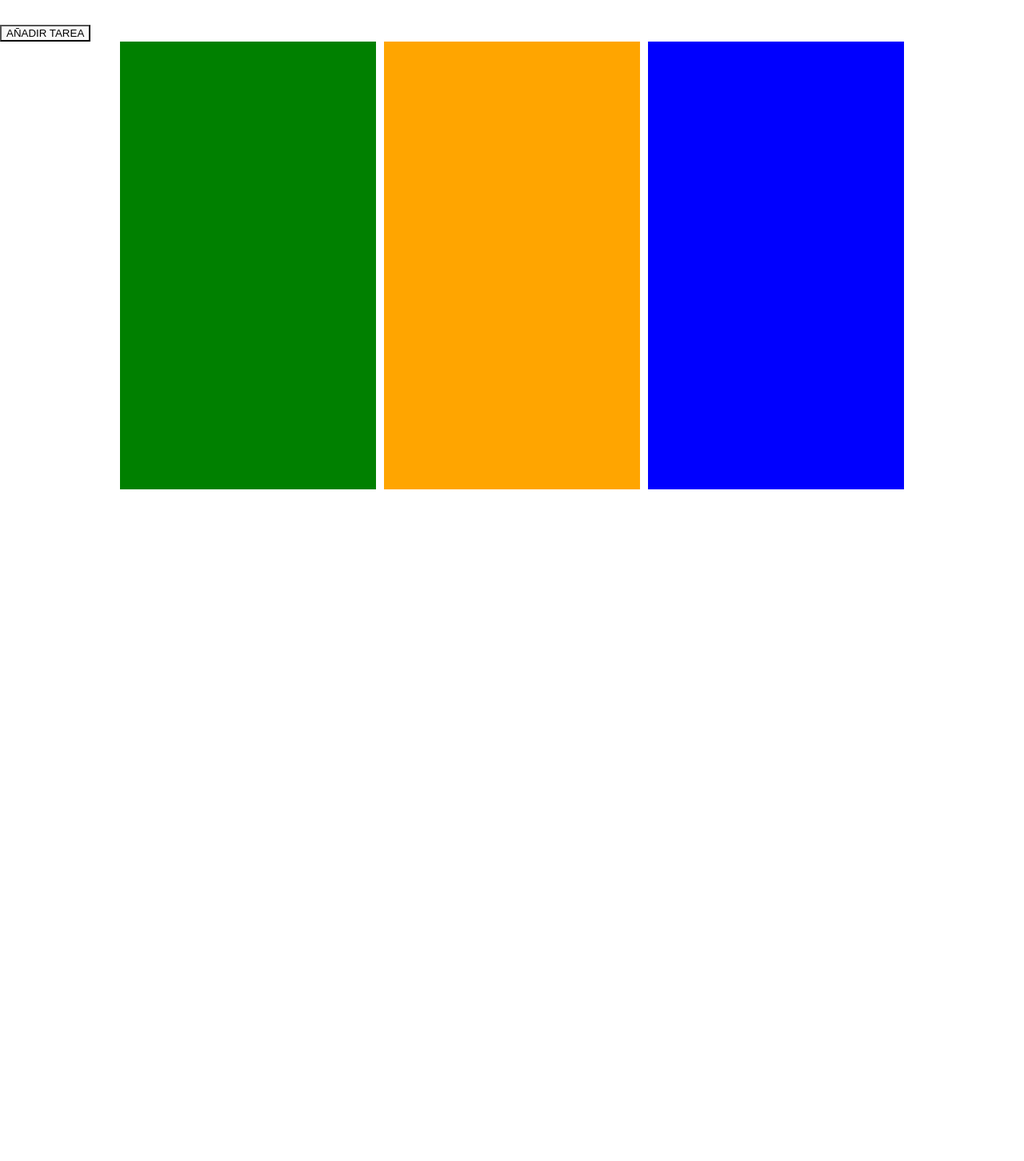
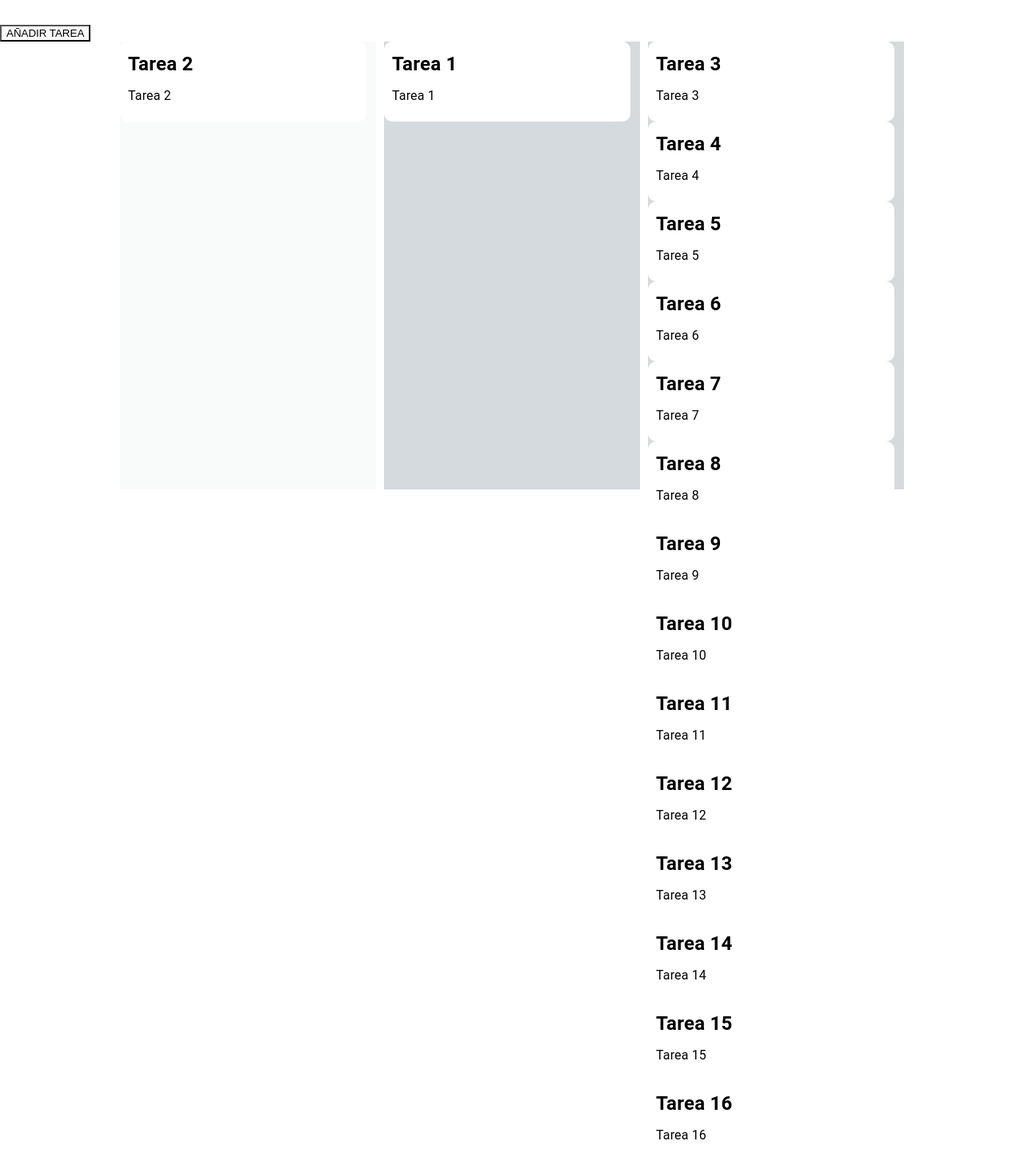
Before and after one commit to EstuardoR/kanban-app, a React (Vite) app: page / in a window 1280 px wide. Shown: the part 97-1549 px from the top of the page at 80% size. Before the commit the page ends 800 px from the top, so only its background shows below. Built offline with nearby package versions, Linux system fonts and the light colour scheme.

Commit message:
feature: add initial task data and integrate TaskCard component in Home

```diff
--- a/src/pages/home/Home.tsx
+++ b/src/pages/home/Home.tsx
@@ -2,13 +2,131 @@ import { useState } from "react";
 import { ColumnsContainerStyled, ColumnStyled, MainWrapperStyled } from "./styles";
 import { CustomModal } from "../../components/custom-modal/custom-modal";
 import { type Task } from "../../interfaces/task.interface";
+import { TaskCard } from "../../components/task-card/task-card";
+
+
+const initialTasks: Task[] = [
+    {
+        id: "1",
+        title: "Tarea 1",
+        description:"Tarea 1",
+        status: "in-process",
+        createdAt: new Date().toString(),
+    },
+    {
+        id: "2",
+        title: "Tarea 2",
+        description:"Tarea 2",
+        status: "completed",
+        createdAt: new Date().toString(),
+    },
+    {
+        id: "3",
+        title: "Tarea 3",
+        description:"Tarea 3",
+        status: "backlog",
+        createdAt: new Date().toString(),
+    },
+    {
+        id: "4",
+        title: "Tarea 4",
+        description:"Tarea 4",
+        status: "backlog",
+        createdAt: new Date().toString(),
+    },
+    {
+        id: "5",
+        title: "Tarea 5",
+        description:"Tarea 5",
+        status: "backlog",
+        createdAt: new Date().toString(),
+    },
+    {
+        id: "6",
+        title: "Tarea 6",
+        description:"Tarea 6",
+        status: "backlog",
+        createdAt: new Date().toString(),
+    },
+    {
+        id: "7",
+        title: "Tarea 7",
+        description:"Tarea 7",
+        status: "backlog",
+        createdAt: new Date().toString(),
+    },
+    {
+        id: "8",
+        title: "Tarea 8",
+        description:"Tarea 8",
+        status: "backlog",
+        createdAt: new Date().toString(),
+    },
+    {
+        id: "9",
+        title: "Tarea 9",
+        description:"Tarea 9",
+        status: "backlog",
+        createdAt: new Date().toString(),
+    },
+    {
+        id: "10",
+        title: "Tarea 10",
+        description:"Tarea 10",
+        status: "backlog",
+        createdAt: new Date().toString(),
+    },
+    {
+        id: "11",
+        title: "Tarea 11",
+        description:"Tarea 11",
+        status: "backlog",
+        createdAt: new Date().toString(),
+    },
+    {
+        id: "12",
+        title: "Tarea 12",
+        description:"Tarea 12",
+        status: "backlog",
+        createdAt: new Date().toString(),
+        },
+        {
+            id: "13",
+            title: "Tarea 13",
+            description:"Tarea 13",
+            status: "backlog",
+            createdAt: new Date().toString(),
+        },
+        {
+            id: "14",
+            title: "Tarea 14",
+            description:"Tarea 14",
+            status: "backlog",
+            createdAt: new Date().toString(),
+        },
+        {
+            id: "15",
+            title: "Tarea 15",
+            description:"Tarea 15",
+            status: "backlog",
+            createdAt: new Date().toString(),
+        },
+        {
+            id: "16",
+            title: "Tarea 16",
+            description:"Tarea 16",
+            status: "backlog",
+            createdAt: new Date().toString(),
+        },
+
+]
 
 
 
 
 export default function Home() {
     const [open, setOpen] = useState<boolean>(false);
-    const [tasks, setTasks] = useState<Task[]>([]);
+    const [tasks, setTasks] = useState<Task[]>(initialTasks);
 
     const handleOpenModal = (): void => {
         setOpen(true);
@@ -29,19 +147,19 @@ export default function Home() {
             <h1>Kanban app</h1>
             <button onClick={handleOpenModal}>AÑADIR TAREA</button>
             <ColumnsContainerStyled>
-                <ColumnStyled bg="green">
+                <ColumnStyled bg=" #c0c9ce19 ">
                     {completedTasks.map(item => (
-                        <h6>{item.description}</h6>
+                        <TaskCard key={item.id} task={item} />
                     ))}
                 </ColumnStyled>
-                <ColumnStyled bg="orange">
+                <ColumnStyled bg=" #c0c9cead ">
                     {processTasks.map(item => (
-                        <h6>{item.description}</h6>
+                        <TaskCard key={item.id} task={item} />
                     ))}
                 </ColumnStyled>
-                <ColumnStyled bg="blue">
+                <ColumnStyled bg=" #c0c9cead ">
                     {backlogTasks.map(item => (
-                        <h6>{item.description}</h6>
+                        <TaskCard key={item.id} task={item} />
                     ))}
                 </ColumnStyled>
             </ColumnsContainerStyled>
```
